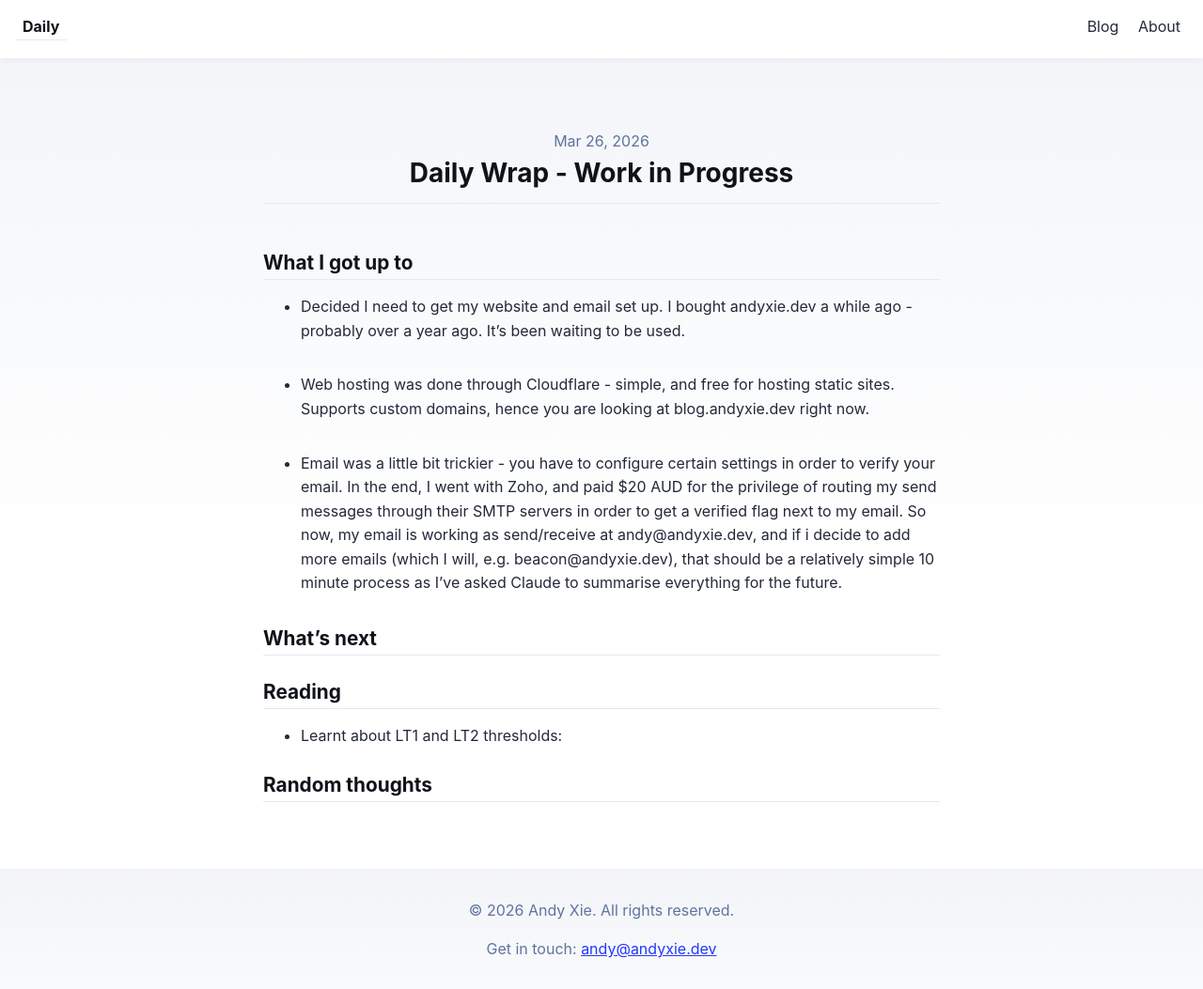
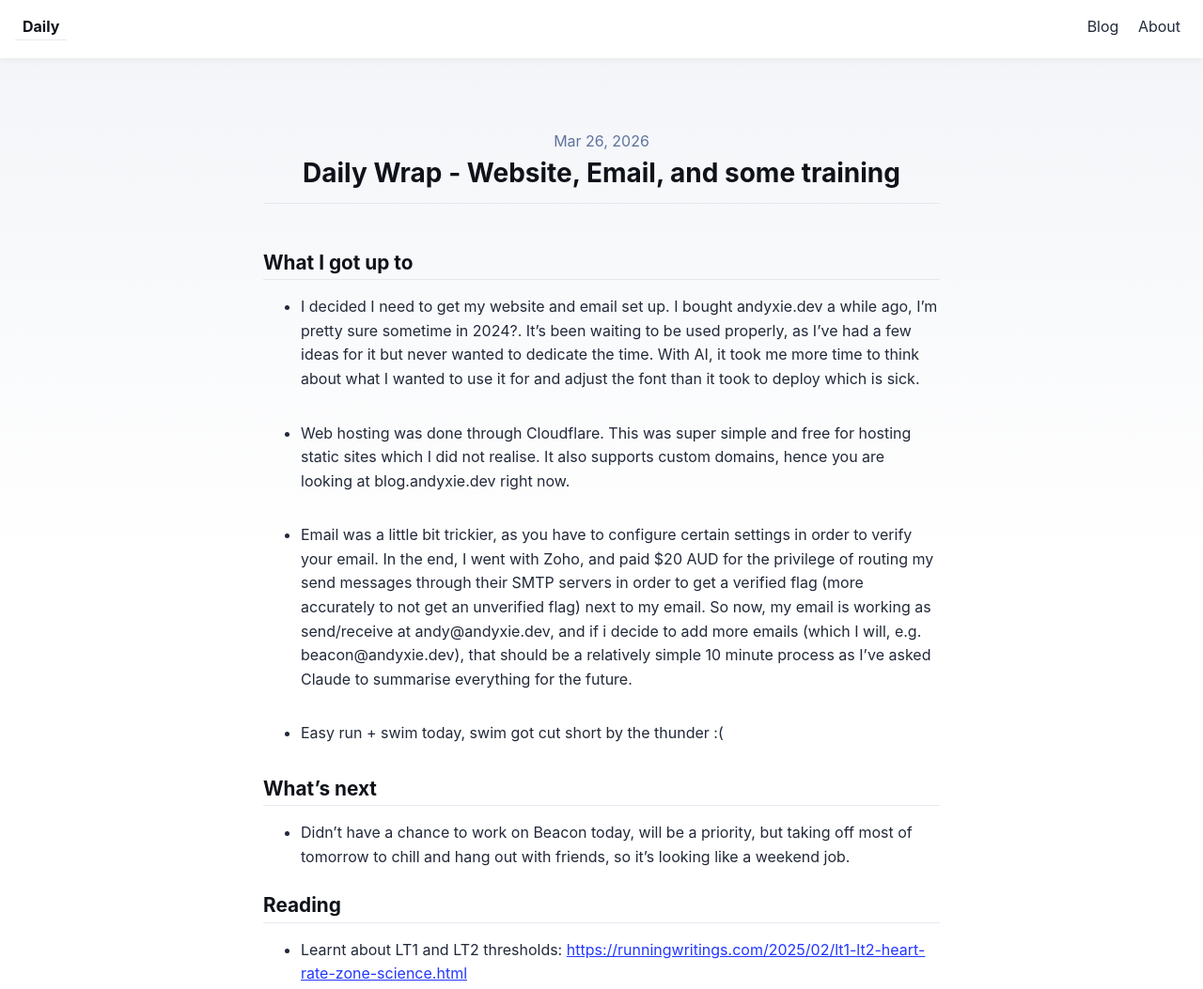
Before and after one commit to xie-andy/blog, an Astro site: page /blog/2026-03-26 in a window 1280 px wide. Shown: the top 1053 px of the page at 94% size. Built offline with nearby package versions, Linux system fonts and the light colour scheme; Astro itself is replaced by a stand-in of ours.

Commit message:
polished up today's blog

```diff
--- a/src/content/blog/2026-03-26.md
+++ b/src/content/blog/2026-03-26.md
@@ -1,22 +1,24 @@
 ---
-title: 'Daily Wrap - Work in Progress'
+title: 'Daily Wrap - Website, Email, and some training'
 pubDate: '2026-03-26'
 ---
 
 ## What I got up to
 
-- Decided I need to get my website and email set up. I bought andyxie.dev a while ago - probably over a year ago. It's been waiting to be used.
+- I decided I need to get my website and email set up. I bought andyxie.dev a while ago, I'm pretty sure sometime in 2024?. It's been waiting to be used properly, as I've had a few ideas for it but never wanted to dedicate the time. With AI, it took me more time to think about what I wanted to use it for and adjust the font than it took to deploy which is sick.
 
-- Web hosting was done through Cloudflare - simple, and free for hosting static sites. Supports custom domains, hence you are looking at blog.andyxie.dev right now.
+- Web hosting was done through Cloudflare. This was super simple and free for hosting static sites which I did not realise. It also supports custom domains, hence you are looking at blog.andyxie.dev right now.
 
-- Email was a little bit trickier - you have to configure certain settings in order to verify your email. In the end, I went with Zoho, and paid $20 AUD for the privilege of routing my send messages through their SMTP servers in order to get a verified flag next to my email. So now, my email is working as send/receive at andy@andyxie.dev, and if i decide to add more emails (which I will, e.g. beacon@andyxie.dev), that should be a relatively simple 10 minute process as I've asked Claude to summarise everything for the future.
+- Email was a little bit trickier, as you have to configure certain settings in order to verify your email. In the end, I went with Zoho, and paid $20 AUD for the privilege of routing my send messages through their SMTP servers in order to get a verified flag (more accurately to not get an unverified flag) next to my email. So now, my email is working as send/receive at andy@andyxie.dev, and if i decide to add more emails (which I will, e.g. beacon@andyxie.dev), that should be a relatively simple 10 minute process as I've asked Claude to summarise everything for the future.
+
+- Easy run + swim today, swim got cut short by the thunder :(
 
 ## What's next
 
-
+- Didn't have a chance to work on Beacon today, will be a priority, but taking off most of tomorrow to chill and hang out with friends, so it's looking like a weekend job.
 
 ## Reading
 
-- Learnt about LT1 and LT2 thresholds:
+- Learnt about LT1 and LT2 thresholds: https://runningwritings.com/2025/02/lt1-lt2-heart-rate-zone-science.html
 
 ## Random thoughts
```
